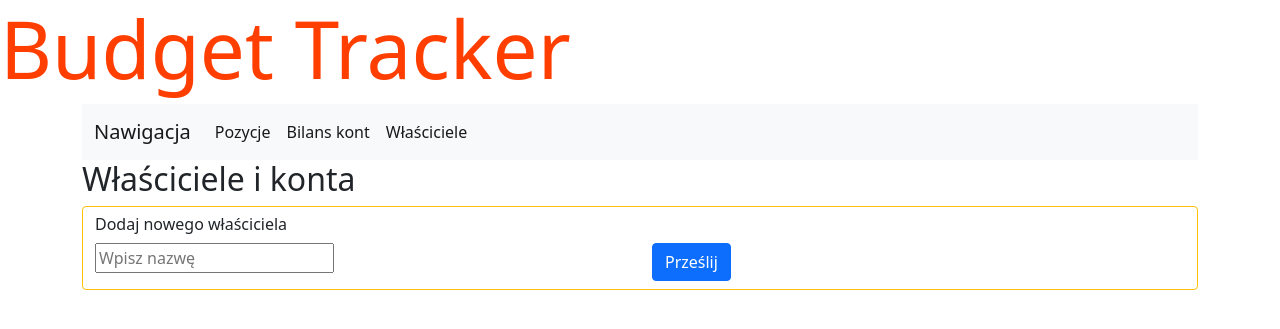
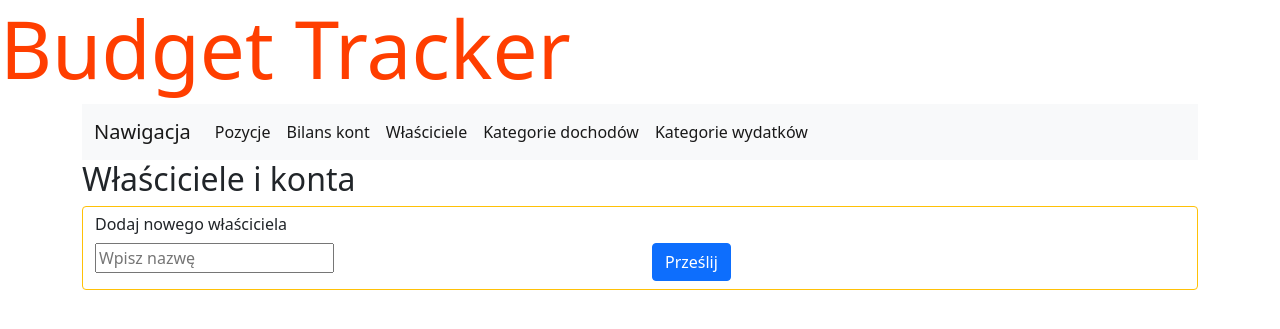
Before and after one commit to mwisniewski1991/budget_tracker, a Flask app: page /owners/ in a window 1280 px wide. Shown: the top 329 px of the page. Run offline with Flask 3, Linux system fonts and the light colour scheme; parts of the project's set-up code (start-up, migrations or seed data) failed here and were passed over; some libraries are stand-ins or nearby versions.

Commit message:
Add new views to navbar

```diff
--- a/website/app/templates/base.html
+++ b/website/app/templates/base.html
@@ -43,6 +43,12 @@
                   <li class="nav-item">
                     <a class="nav-link active" aria-current="page" href="/owners">Właściciele</a>
                   </li>
+                  <li class="nav-item">
+                    <a class="nav-link active" aria-current="page" href="/incomes-categories">Kategorie dochodów</a>
+                  </li>
+                  <li class="nav-item">
+                    <a class="nav-link active" aria-current="page" href="/expenses-categories">Kategorie wydatków</a>
+                  </li>
                 </ul>
               </div>
             </div>
```
